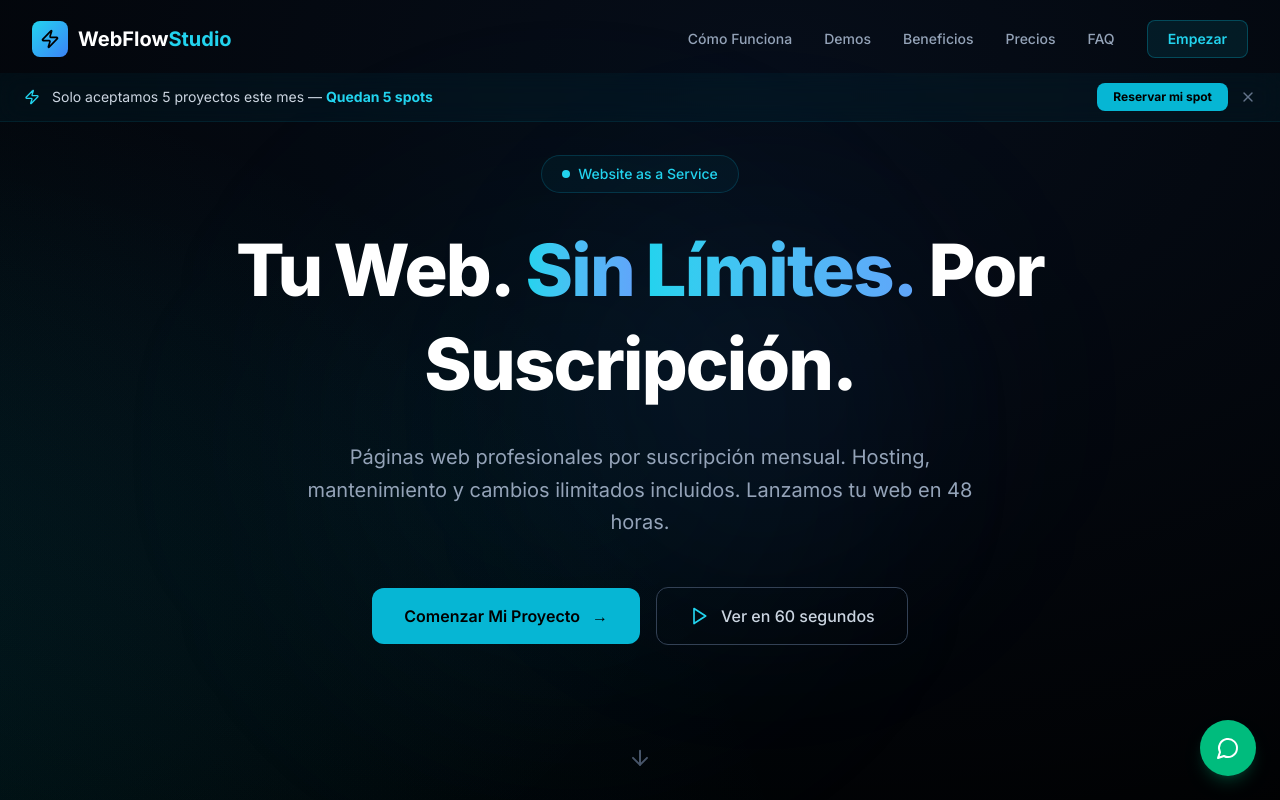
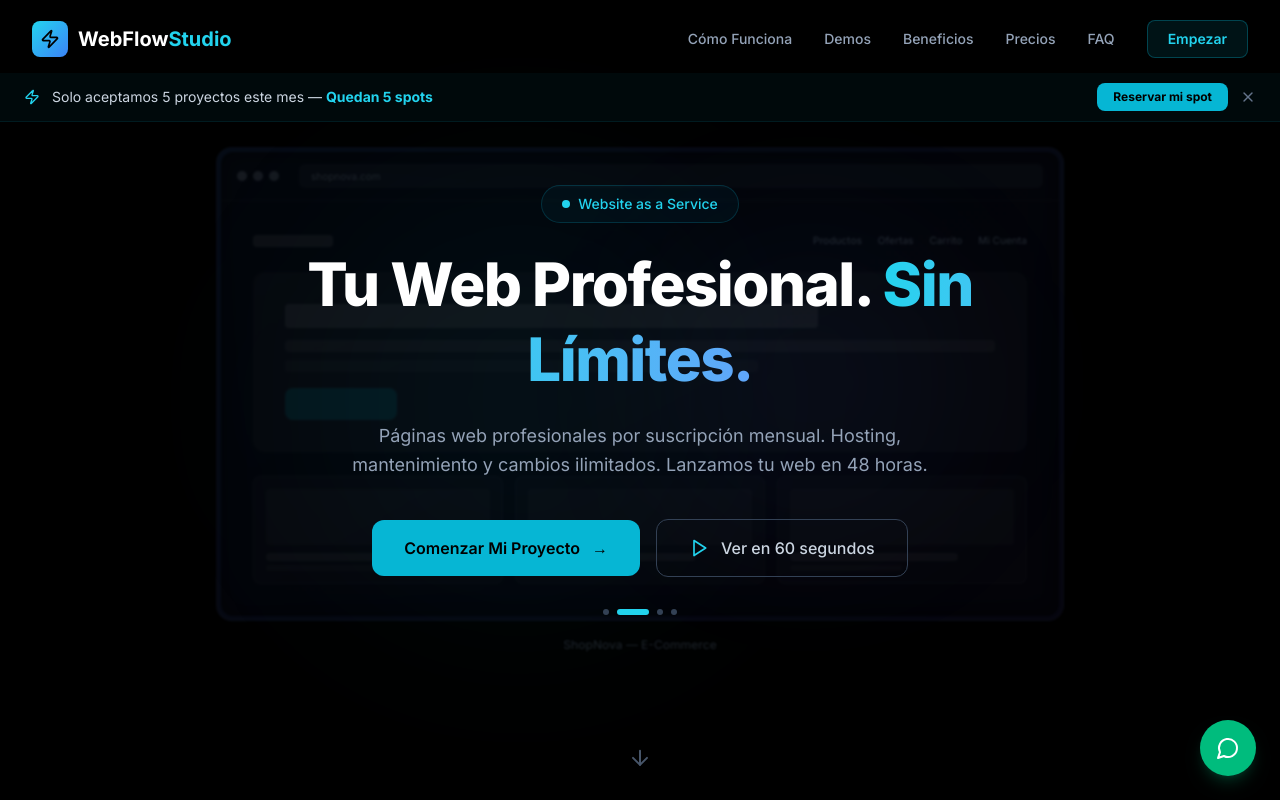
Before and after one commit to Snakerrrr/waas-landing, a React (Vite) app: page / in a window 1280 px wide. Shown: the top 800 px of the page. Built offline with nearby package versions, Linux system fonts and the light colour scheme.

Commit message:
carrusel en inicio

```diff
--- a/src/components/Hero.tsx
+++ b/src/components/Hero.tsx
@@ -1,5 +1,5 @@
-import { useState, useRef } from "react";
-import { motion, useScroll, useTransform } from "framer-motion";
+import { useState, useRef, useEffect } from "react";
+import { motion, useScroll, useTransform, AnimatePresence } from "framer-motion";
 import { ArrowDown, Play } from "lucide-react";
 import VideoModal from "./VideoModal";
 
@@ -7,10 +7,101 @@ interface HeroProps {
   onStartOnboarding: () => void;
 }
 
-const headlineWords = ["Tu", "Web.", "Sin", "Límites.", "Por", "Suscripción."];
+const mockups = [
+  {
+    name: "Bella Cucina",
+    category: "Restaurante",
+    accent: "from-orange-500/30 to-red-500/20",
+    nav: ["Menú", "Reservas", "Galería", "Contacto"],
+    heroText: "La mejor cocina italiana de la ciudad",
+    cards: ["Pasta Fresca", "Risotto", "Tiramisú"],
+  },
+  {
+    name: "ShopNova",
+    category: "E-Commerce",
+    accent: "from-blue-500/30 to-indigo-500/20",
+    nav: ["Productos", "Ofertas", "Carrito", "Mi Cuenta"],
+    heroText: "Descubre las mejores ofertas del mes",
+    cards: ["Electrónica", "Moda", "Hogar"],
+  },
+  {
+    name: "LegalPro",
+    category: "Servicios",
+    accent: "from-surface-400/20 to-surface-500/10",
+    nav: ["Servicios", "Equipo", "Blog", "Agendar"],
+    heroText: "Asesoría legal confiable y profesional",
+    cards: ["Corporativo", "Civil", "Laboral"],
+  },
+  {
+    name: "VitalCare",
+    category: "Salud",
+    accent: "from-emerald-500/30 to-teal-500/20",
+    nav: ["Especialidades", "Doctores", "Citas", "Portal"],
+    heroText: "Tu salud en las mejores manos",
+    cards: ["Medicina General", "Pediatría", "Cardiología"],
+  },
+];
+
+function MockupSlide({ mockup }: { mockup: (typeof mockups)[0] }) {
+  return (
+    <div className="mx-auto w-full max-w-4xl px-6">
+      <div className={`rounded-2xl border border-white/5 bg-gradient-to-br ${mockup.accent} p-1 shadow-2xl backdrop-blur-sm`}>
+        <div className="rounded-xl bg-black/70 backdrop-blur-md">
+          {/* Browser chrome */}
+          <div className="flex items-center gap-2 border-b border-white/5 px-4 py-3">
+            <div className="flex gap-1.5">
+              <div className="h-2.5 w-2.5 rounded-full bg-surface-600" />
+              <div className="h-2.5 w-2.5 rounded-full bg-surface-600" />
+              <div className="h-2.5 w-2.5 rounded-full bg-surface-600" />
+            </div>
+            <div className="ml-3 flex h-6 flex-1 items-center rounded-md bg-surface-800/60 px-3">
+              <span className="text-[10px] text-surface-500">{mockup.name.toLowerCase().replace(" ", "")}.com</span>
+            </div>
+          </div>
+
+          {/* Page content */}
+          <div className="p-5 sm:p-8">
+            {/* Nav */}
+            <div className="mb-6 flex items-center justify-between">
+              <div className="h-3 w-20 rounded bg-white/15" />
+              <div className="hidden gap-4 sm:flex">
+                {mockup.nav.map((item) => (
+                  <span key={item} className="text-[10px] font-medium text-surface-500">{item}</span>
+                ))}
+              </div>
+            </div>
+
+            {/* Hero area */}
+            <div className="mb-6 rounded-xl bg-white/5 p-6 sm:p-8">
+              <div className="mb-3 h-5 w-3/4 rounded bg-white/15 sm:h-6" />
+              <div className="mb-2 h-3 w-full rounded bg-white/8" />
+              <div className="mb-4 h-3 w-2/3 rounded bg-white/5" />
+              <div className="h-8 w-28 rounded-lg bg-cyan-500/30" />
+            </div>
+
+            {/* Cards */}
+            <div className="grid grid-cols-3 gap-3">
+              {mockup.cards.map((card) => (
+                <div key={card} className="rounded-lg border border-white/5 bg-white/3 p-3">
+                  <div className="mb-2 h-10 w-full rounded bg-white/5 sm:h-14" />
+                  <div className="mb-1 h-2 w-3/4 rounded bg-white/10" />
+                  <div className="h-1.5 w-1/2 rounded bg-white/5" />
+                </div>
+              ))}
+            </div>
+          </div>
+        </div>
+      </div>
+      <p className="mt-4 text-center text-xs font-medium text-surface-500">
+        {mockup.name} — {mockup.category}
+      </p>
+    </div>
+  );
+}
 
 export default function Hero({ onStartOnboarding }: HeroProps) {
   const [videoOpen, setVideoOpen] = useState(false);
+  const [currentSlide, setCurrentSlide] = useState(0);
   const sectionRef = useRef<HTMLElement>(null);
 
   const { scrollYProgress } = useScroll({
@@ -18,33 +109,55 @@ export default function Hero({ onStartOnboarding }: HeroProps) {
     offset: ["start start", "end start"],
   });
 
-  const orbY1 = useTransform(scrollYProgress, [0, 1], [0, 150]);
-  const orbY2 = useTransform(scrollYProgress, [0, 1], [0, 100]);
   const contentY = useTransform(scrollYProgress, [0, 1], [0, 60]);
+  const carouselOpacity = useTransform(scrollYProgress, [0, 0.4], [1, 0]);
   const arrowOpacity = useTransform(scrollYProgress, [0, 0.15], [1, 0]);
+
+  useEffect(() => {
+    const interval = setInterval(() => {
+      setCurrentSlide((prev) => (prev + 1) % mockups.length);
+    }, 4000);
+    return () => clearInterval(interval);
+  }, []);
 
   return (
     <>
-      <section ref={sectionRef} className="mesh-gradient relative flex min-h-screen flex-col items-center justify-center overflow-hidden px-6">
-        {/* Parallax orbs */}
+      <section ref={sectionRef} className="relative flex min-h-screen flex-col items-center justify-center overflow-hidden">
+        {/* Background carousel */}
+        <motion.div
+          className="pointer-events-none absolute inset-0 flex items-center justify-center"
+          style={{ opacity: carouselOpacity }}
+        >
+          <div className="absolute inset-0 bg-gradient-to-b from-black via-black/60 to-black" />
+          <div className="relative w-full opacity-30 blur-[1px]">
+            <AnimatePresence mode="wait">
+              <motion.div
+                key={currentSlide}
+                initial={{ opacity: 0, scale: 0.95 }}
+                animate={{ opacity: 1, scale: 1 }}
+                exit={{ opacity: 0, scale: 1.02 }}
+                transition={{ duration: 1, ease: "easeInOut" }}
+              >
+                <MockupSlide mockup={mockups[currentSlide]} />
+              </motion.div>
+            </AnimatePresence>
+          </div>
+        </motion.div>
+
+        {/* Ambient orbs */}
         <div className="pointer-events-none absolute inset-0">
-          <motion.div
-            className="absolute top-1/4 left-1/4 h-[500px] w-[500px] rounded-full bg-cyan-500/5 blur-[120px]"
-            style={{ y: orbY1 }}
-          />
-          <motion.div
-            className="absolute right-1/4 bottom-1/4 h-[400px] w-[400px] rounded-full bg-blue-500/5 blur-[100px]"
-            style={{ y: orbY2 }}
-          />
+          <div className="absolute top-1/4 left-1/4 h-[400px] w-[400px] rounded-full bg-cyan-500/5 blur-[100px]" />
+          <div className="absolute right-1/4 bottom-1/3 h-[300px] w-[300px] rounded-full bg-blue-500/5 blur-[80px]" />
         </div>
 
-        <motion.div className="relative z-10 mx-auto max-w-5xl text-center" style={{ y: contentY }}>
+        {/* Content */}
+        <motion.div className="relative z-10 mx-auto max-w-4xl px-6 text-center" style={{ y: contentY }}>
           {/* Badge */}
           <motion.div
             initial={{ opacity: 0, y: 20 }}
             animate={{ opacity: 1, y: 0 }}
             transition={{ duration: 0.8, delay: 0.2 }}
-            className="mb-8 inline-flex items-center gap-2 rounded-full border border-cyan-500/20 bg-cyan-500/5 px-5 py-2 text-sm font-medium text-cyan-400"
+            className="mb-6 inline-flex items-center gap-2 rounded-full border border-cyan-500/20 bg-cyan-500/5 px-5 py-2 text-sm font-medium text-cyan-400"
           >
             <span className="relative flex h-2 w-2">
               <span className="absolute inline-flex h-full w-full animate-ping rounded-full bg-cyan-400 opacity-75" />
@@ -54,37 +167,35 @@ export default function Hero({ onStartOnboarding }: HeroProps) {
           </motion.div>
 
           {/* Headline */}
-          <h1 className="mb-8 flex flex-wrap items-center justify-center gap-x-3 gap-y-1 text-4xl leading-tight font-extrabold tracking-tight sm:text-5xl md:text-6xl lg:text-7xl">
-            {headlineWords.map((word, i) => (
-              <motion.span
-                key={i}
-                initial={{ opacity: 0, y: 60, filter: "blur(10px)" }}
-                animate={{ opacity: 1, y: 0, filter: "blur(0px)" }}
-                transition={{ duration: 0.7, delay: 0.4 + i * 0.12, ease: [0.25, 0.46, 0.45, 0.94] }}
-                className={i >= 2 && i <= 3 ? "bg-gradient-to-r from-cyan-400 to-blue-400 bg-clip-text text-transparent" : "text-white"}
-              >
-                {word}
-              </motion.span>
-            ))}
-          </h1>
+          <motion.h1
+            initial={{ opacity: 0, y: 30 }}
+            animate={{ opacity: 1, y: 0 }}
+            transition={{ duration: 0.8, delay: 0.4 }}
+            className="mb-6 text-4xl leading-tight font-extrabold tracking-tight text-white sm:text-5xl md:text-6xl"
+          >
+            Tu Web Profesional.{" "}
+            <span className="bg-gradient-to-r from-cyan-400 to-blue-400 bg-clip-text text-transparent">
+              Sin Límites.
+            </span>
+          </motion.h1>
 
           {/* Subtitle */}
           <motion.p
-            initial={{ opacity: 0, y: 30 }}
+            initial={{ opacity: 0, y: 20 }}
             animate={{ opacity: 1, y: 0 }}
-            transition={{ duration: 0.8, delay: 1.3 }}
-            className="mx-auto mb-12 max-w-2xl text-lg leading-relaxed text-surface-400 sm:text-xl"
+            transition={{ duration: 0.8, delay: 0.7 }}
+            className="mx-auto mb-10 max-w-xl text-base leading-relaxed text-surface-400 sm:text-lg"
           >
             Páginas web profesionales por suscripción mensual. Hosting, mantenimiento
-            y cambios ilimitados incluidos. Lanzamos tu web en 48 horas.
+            y cambios ilimitados. Lanzamos tu web en 48 horas.
           </motion.p>
 
           {/* CTAs */}
           <motion.div
             initial={{ opacity: 0, y: 20 }}
             animate={{ opacity: 1, y: 0 }}
-            transition={{ duration: 0.8, delay: 1.6 }}
-            className="flex flex-col items-center gap-4 sm:flex-row sm:justify-center"
+            transition={{ duration: 0.8, delay: 1 }}
+            className="mb-8 flex flex-col items-center gap-4 sm:flex-row sm:justify-center"
           >
             <button
               onClick={onStartOnboarding}
@@ -101,6 +212,25 @@ export default function Hero({ onStartOnboarding }: HeroProps) {
               <Play className="h-5 w-5 text-cyan-400" />
               Ver en 60 segundos
             </button>
+          </motion.div>
+
+          {/* Carousel indicators */}
+          <motion.div
+            initial={{ opacity: 0 }}
+            animate={{ opacity: 1 }}
+            transition={{ delay: 1.3 }}
+            className="flex items-center justify-center gap-2"
+          >
+            {mockups.map((m, i) => (
+              <button
+                key={m.name}
+                onClick={() => setCurrentSlide(i)}
+                className={`h-1.5 rounded-full transition-all duration-300 ${
+                  i === currentSlide ? "w-8 bg-cyan-400" : "w-1.5 bg-surface-700 hover:bg-surface-600"
+                }`}
+                aria-label={m.name}
+              />
+            ))}
           </motion.div>
         </motion.div>
 
```
